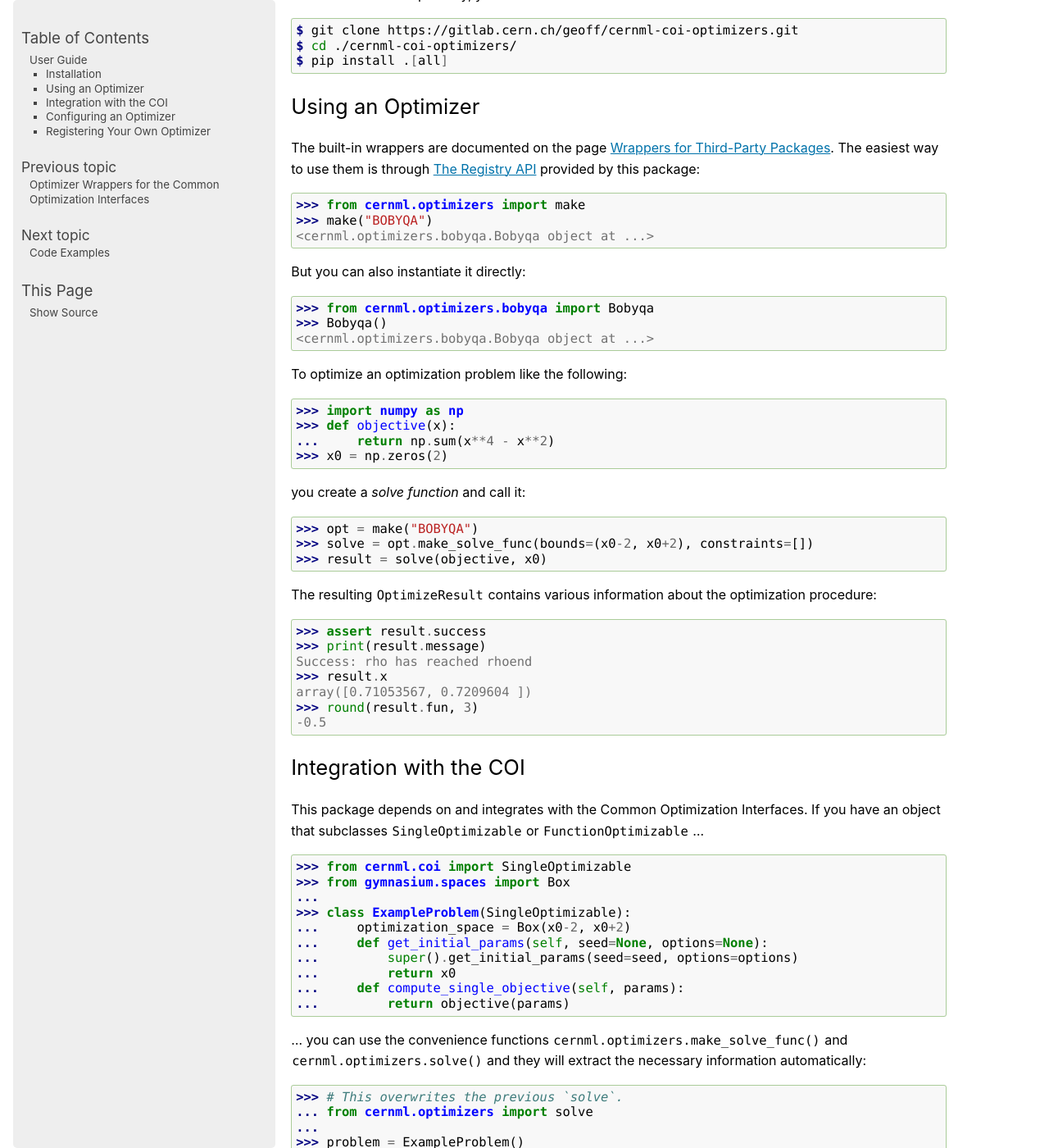
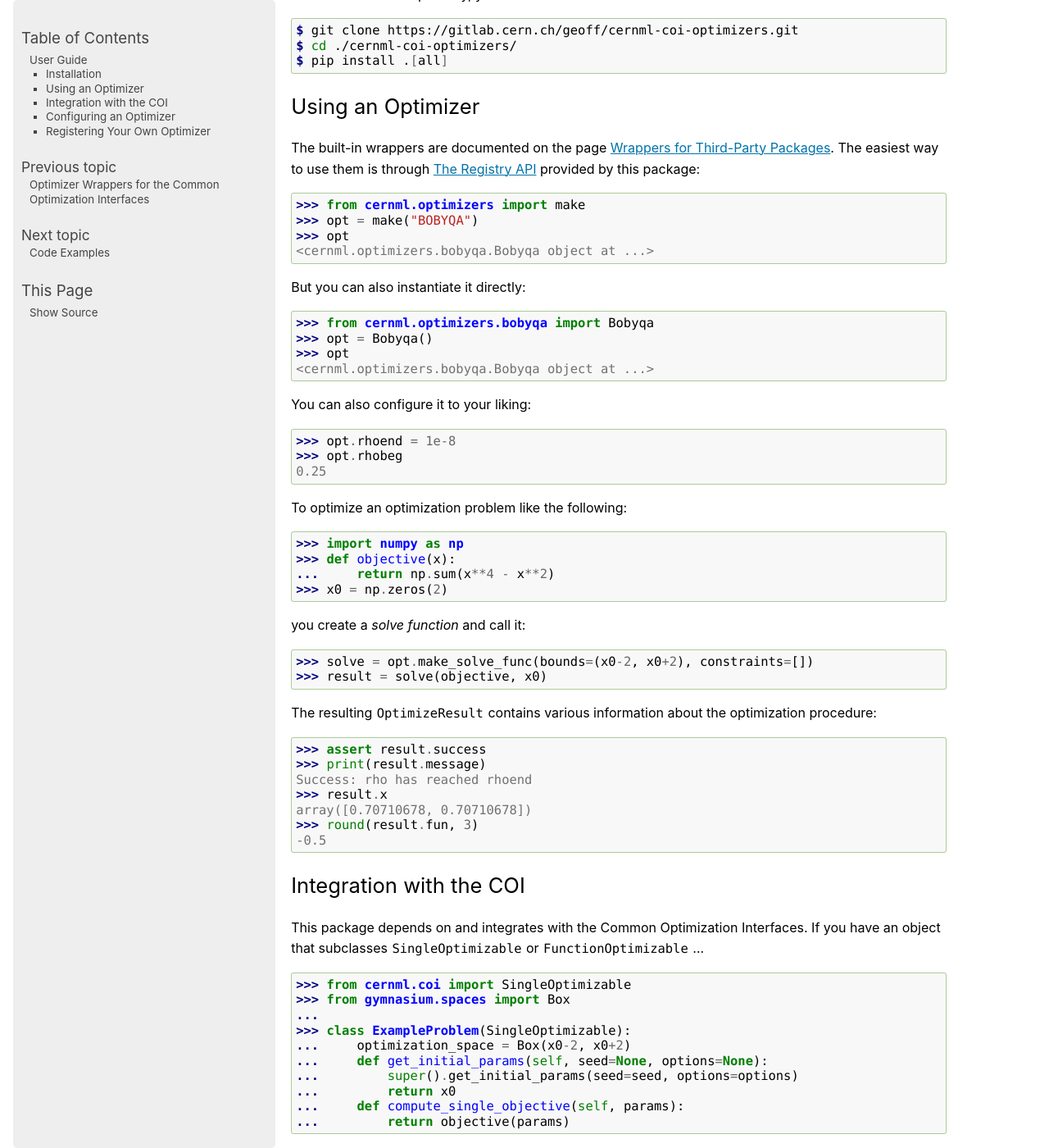
Before and after one commit to geoff-project/coi-optimizers, a Sphinx documentation site: the page built from docs/guide.rst, in a window 1280 px wide and 1400 px high, scrolled down 780 px. Shown: the whole window at 82% size. Built offline with Sphinx 7.4.7, drawn with Linux system fonts in a browser that asks for light colours; the version number could not be read and is left out.

Commit message:
Reduce default values of BOBYQA's rhobeg and rhoend.

```diff
--- a/docs/changelog.rst
+++ b/docs/changelog.rst
@@ -14,6 +14,10 @@ Unreleased
 
 - BREAKING: Add to `.Bobyqa` a new parameter *scaling_within_bounds* that is
   true by default. This changes the behavior of the optimizer!
+- BREAKING: Reduce the default values of `.Bobyqa`\ 's  parameters *rhobeg*
+  (to 0.25) and *rhoend* (to 0.025). This is motivated by the new
+  default option *scaling_within_bounds*, which scales parameters into the
+  interval [0; 1] instead of the conventional [−1; +1].
 - FIX: :doc:`SciPy wrappers <api/third_party_wrappers>` erroneously returned a
   `numpy.bool` instead of a `bool` in `OptimizeResult.success`.
 - FIX: Tests failed on Python 3.9 and any modern :doc:`importlib-metadata
--- a/docs/guide.rst
+++ b/docs/guide.rst
@@ -61,14 +61,22 @@ The built-in wrappers are documented on the page
 :doc:`/api/registration` provided by this package:
 
     >>> from cernml.optimizers import make
-    >>> make("BOBYQA")  # doctest: +ELLIPSIS
+    >>> opt = make("BOBYQA")  # doctest: +ELLIPSIS
+    >>> opt # doctest: +ELLIPSIS
     <cernml.optimizers.bobyqa.Bobyqa object at ...>
 
 But you can also instantiate it directly:
 
     >>> from cernml.optimizers.bobyqa import Bobyqa
-    >>> Bobyqa()  # doctest: +ELLIPSIS
+    >>> opt = Bobyqa()
+    >>> opt # doctest: +ELLIPSIS
     <cernml.optimizers.bobyqa.Bobyqa object at ...>
+
+You can also configure it to your liking:
+
+    >>> opt.rhoend = 1e-8
+    >>> opt.rhobeg
+    0.25
 
 To optimize an optimization problem like the following:
 
@@ -79,7 +87,6 @@ To optimize an optimization problem like the following:
 
 you create a *solve function* and call it:
 
-    >>> opt = make("BOBYQA")
     >>> solve = opt.make_solve_func(bounds=(x0-2, x0+2), constraints=[])
     >>> result = solve(objective, x0)
 
@@ -90,7 +97,7 @@ optimization procedure:
     >>> print(result.message)
     Success: rho has reached rhoend
     >>> result.x
-    array([0.71053567, 0.7209604 ])
+    array([0.70710678, 0.70710678])
     >>> round(result.fun, 3)
     -0.5
 
```
Also changed, not shown: 2 other files.
